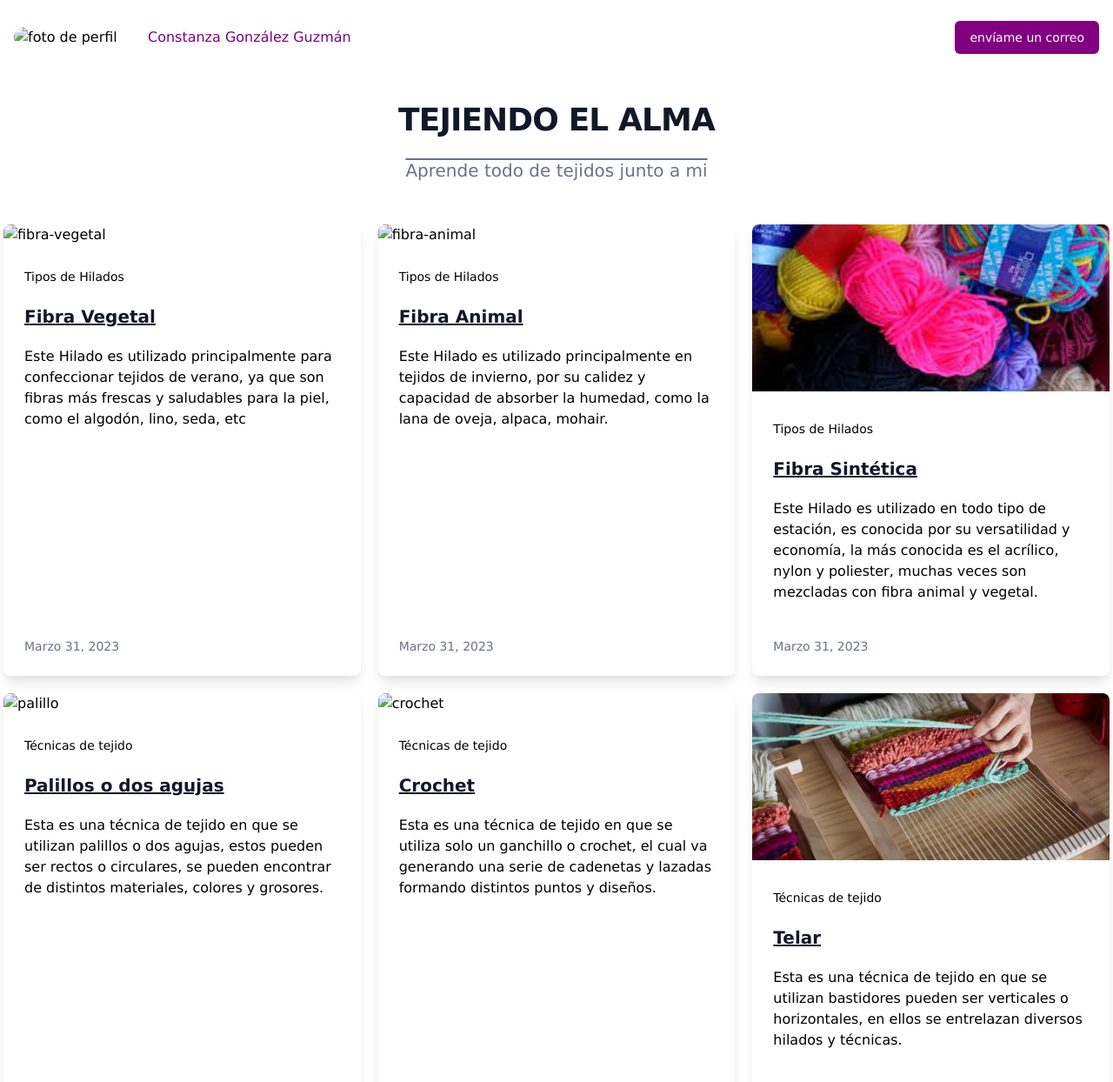
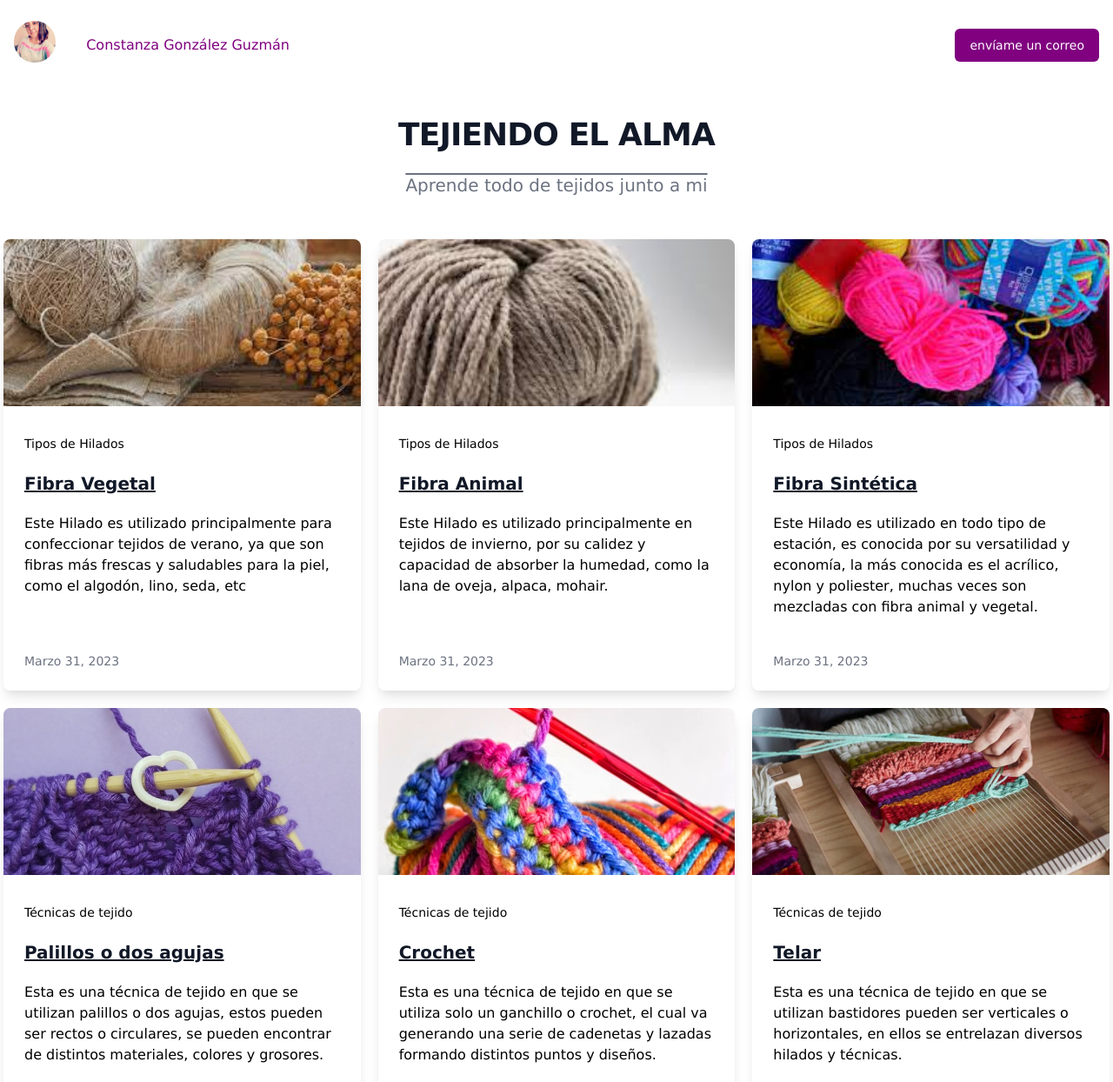
Before and after one commit to Constanza88/mi-landing-blog, a plain HTML site: page index.html in a window 1280 px wide. Shown: the top 1244 px of the page at 87% size. Drawn offline with Linux system fonts and the light colour scheme; files whose address does not match are found by name.

Commit message:
Add files via upload

```diff
--- a/index.html
+++ b/index.html
@@ -15,7 +15,7 @@
             <div class="perfil">
                 <div class="imagen-contenida">
                     <a href="#">
-                        <img class="foto-perfil" src="./imagenes/foto perfil.jpg" alt="foto de perfil">
+                        <img class="foto-perfil" src="./imagenes/fotoperfil.jpg" alt="foto-perfil">
                     </a>
                 </div>
                 <div class="nombre">
@@ -43,7 +43,7 @@
             <div class="articulo-blog">
               <div class="imagen-articulo-blog">
                   <a href="#">
-                        <img src="./imagenes/lino 1.jpg" alt="fibra-vegetal">
+                        <img src="./imagenes/lino.jpg" alt="fibra-vegetal">
                     </a>
               </div>
               <div class="informacion-articulo">
@@ -70,7 +70,7 @@
             <div class="articulo-blog">
                 <div class="imagen-articulo-blog">
                     <a href="#">
-                          <img src="./imagenes/alpaca 1.jpg" alt="fibra-animal">
+                          <img src="./imagenes/alpaca.jpg" alt="fibra-animal">
                     </a>
                 </div>
                 <div class="informacion-articulo">
@@ -124,7 +124,7 @@
               <div class="articulo-blog">
                 <div class="imagen-articulo-blog">
                     <a href="#">
-                          <img src="./imagenes/puntos palillo.jpg" alt="palillo">
+                          <img src="./imagenes/palillo.jpg" alt="palillo">
                       </a>
                 </div>
                 <div class="informacion-articulo">
@@ -151,7 +151,7 @@
               <div class="articulo-blog">
                 <div class="imagen-articulo-blog">
                     <a href="#">
-                          <img src="./imagenes/crochet 1.jpg" alt="crochet">
+                          <img src="./imagenes/crochet.jpg" alt="crochet">
                       </a>
                 </div>
                 <div class="informacion-articulo">
```
Also changed, not shown: articulo1.html (+4 -4 lines), articulo2.html (+3 -3 lines), estilos.css, imagenes/algodon.jpg (added), imagenes/alpaca.jpg (added), imagenes/cachemira.jpg (added), imagenes/crochet.jpg (added), imagenes/fotoperfil.jpg (added), imagenes/lana.jpg (added), imagenes/lino.jpg (added), imagenes/palillo.jpg (added), imagenes/seda.jpg (added), imagenes/sintetica.jpg (added), imagenes/telar.jpg (added).
